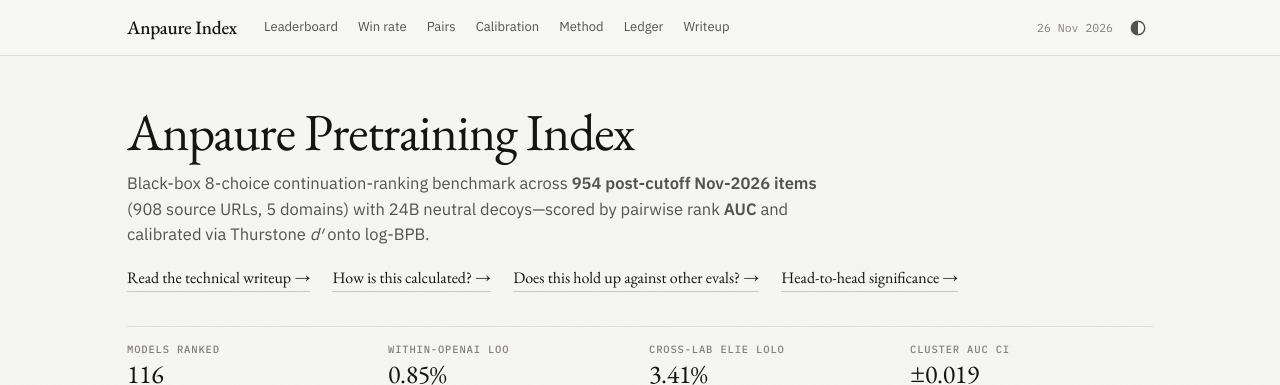
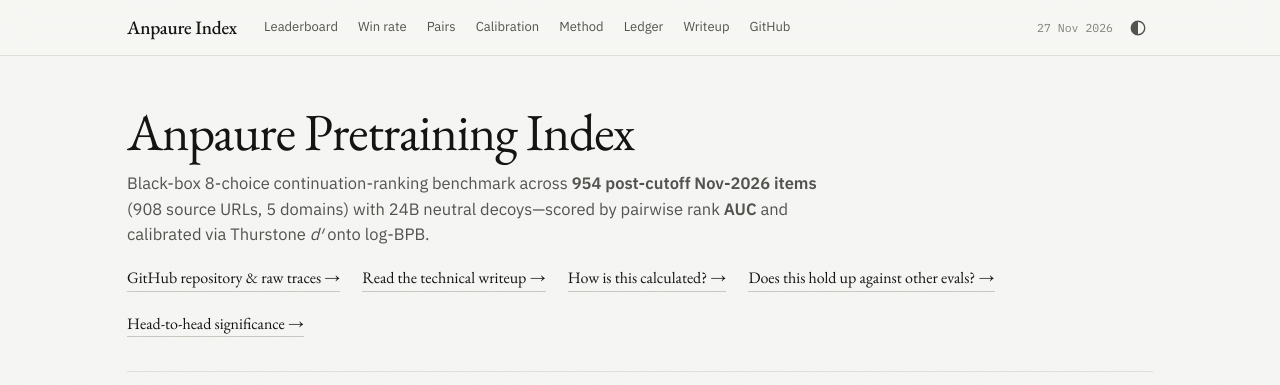
Before and after one commit to anpaure/pretraining-index, a plain HTML site: page index.html in a window 1280 px wide. Shown: the top 385 px of the page. Drawn offline with nearby package versions, Linux system fonts and the light colour scheme.

Commit message:
Add GitHub repository link to navbar and hero section (update date to 27 Nov 2026)

```diff
--- a/index.html
+++ b/index.html
@@ -518,9 +518,10 @@
       <a href="#how-calculated">Method</a>
       <a href="#ledger">Ledger</a>
       <a href="./writeup.html">Writeup</a>
+      <a href="https://github.com/anpaure/pretraining-index" target="_blank" rel="noopener">GitHub</a>
     </div>
     <div class="nav-r">
-      <span class="upd">26 Nov 2026</span>
+      <span class="upd">27 Nov 2026</span>
       <button class="theme-btn" id="themeBtn" title="Toggle light / dark theme" aria-label="Toggle theme">
         <svg width="16" height="16" viewBox="0 0 24 24" fill="none" stroke="currentColor" stroke-width="1.8">
           <circle cx="12" cy="12" r="9"/><path d="M12 3a9 9 0 0 0 0 18z" fill="currentColor" stroke="none"/>
@@ -537,6 +538,7 @@
       Black-box 8-choice continuation-ranking benchmark across <b>954 post-cutoff Nov-2026 items</b> (908 source URLs, 5 domains) with 24B neutral decoys—scored by pairwise rank <b>AUC</b> and calibrated via Thurstone <i>d&prime;</i> onto log-BPB.
     </p>
     <div class="hero-links">
+      <a href="https://github.com/anpaure/pretraining-index" target="_blank" rel="noopener">GitHub repository &amp; raw traces &rarr;</a>
       <a href="./writeup.html">Read the technical writeup &rarr;</a>
       <a href="#how-calculated">How is this calculated? &rarr;</a>
       <a href="#does-it-hold-up">Does this hold up against other evals? &rarr;</a>
```
